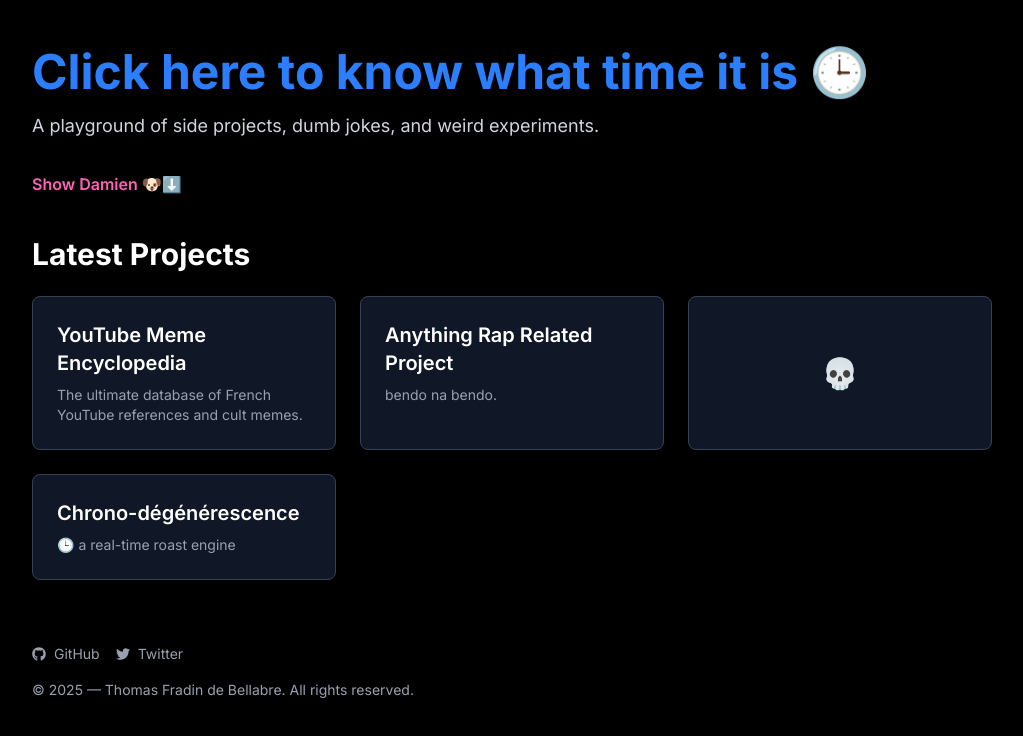
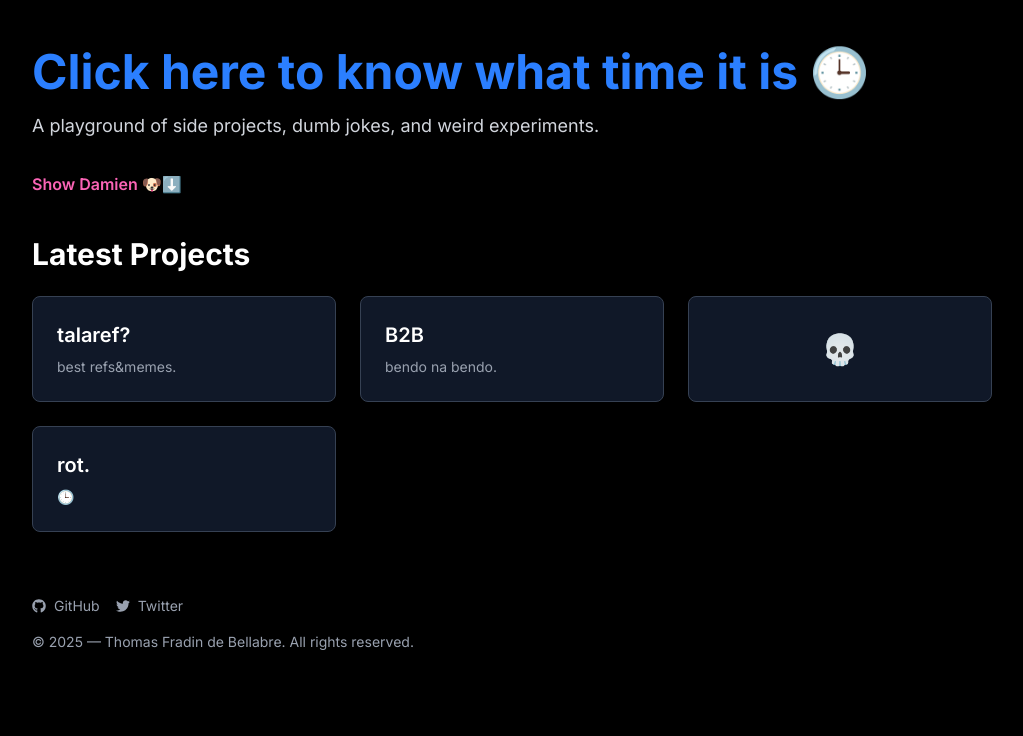
Before and after one commit to Zakran27/frad-in, a Next.js app: page / in a window 1280 px wide. Shown: the top 736 px of the page, without its empty margins (128-1151 px from the left). Built offline with nearby package versions, Linux system fonts and the light colour scheme.

Commit message:
Fiw wordings

```diff
--- a/src/app/page.js
+++ b/src/app/page.js
@@ -60,11 +60,11 @@ export default function Home() {
       <h2 className="text-2xl md:text-3xl font-bold mb-6">Latest Projects</h2>
       <div className="grid gap-6 grid-cols-1 sm:grid-cols-2 lg:grid-cols-3">
         <div className="bg-gray-900 border border-gray-700 rounded-lg p-6 shadow hover:shadow-lg transition">
-          <h3 className="text-xl font-semibold mb-2">YouTube Meme Encyclopedia</h3>
-          <p className="text-gray-400 text-sm">The ultimate database of French YouTube references and cult memes.</p>
+          <h3 className="text-xl font-semibold mb-2">talaref?</h3>
+          <p className="text-gray-400 text-sm">best refs&memes.</p>
         </div>
         <div className="bg-gray-900 border border-gray-700 rounded-lg p-6 shadow hover:shadow-lg transition">
-          <h3 className="text-xl font-semibold mb-2">Anything Rap Related Project</h3>
+          <h3 className="text-xl font-semibold mb-2">B2B</h3>
           <p className="text-gray-400 text-sm">bendo na bendo.</p>
         </div>
         <a
@@ -78,8 +78,8 @@ export default function Home() {
           href="/sanity-checker"
           className="bg-gray-900 border border-gray-700 rounded-lg p-6 shadow hover:shadow-lg transition flex flex-col justify-between"
         >
-          <h3 className="text-xl font-semibold mb-2">Chrono-dégénérescence</h3>
-          <p className="text-gray-400 text-sm">🕒 a real-time roast engine</p>
+          <h3 className="text-xl font-semibold mb-2">rot.</h3>
+          <p className="text-gray-400 text-sm">🕒</p>
         </a>
       </div>
 
--- a/src/app/sanity-checker/page.js
+++ b/src/app/sanity-checker/page.js
@@ -36,7 +36,6 @@ export default function SanityChecker() {
 
   return (
     <main className="min-h-screen bg-black text-white px-6 py-20 md:px-32 lg:px-64 flex flex-col items-center justify-center text-center space-y-6">
-      <h1 className="text-4xl font-bold text-blue-500">🧠 Sanity Checker</h1>
       <p className="text-xl text-pink-400">{roast}</p>
 
       {degenerationLevel > 0 && (
```
